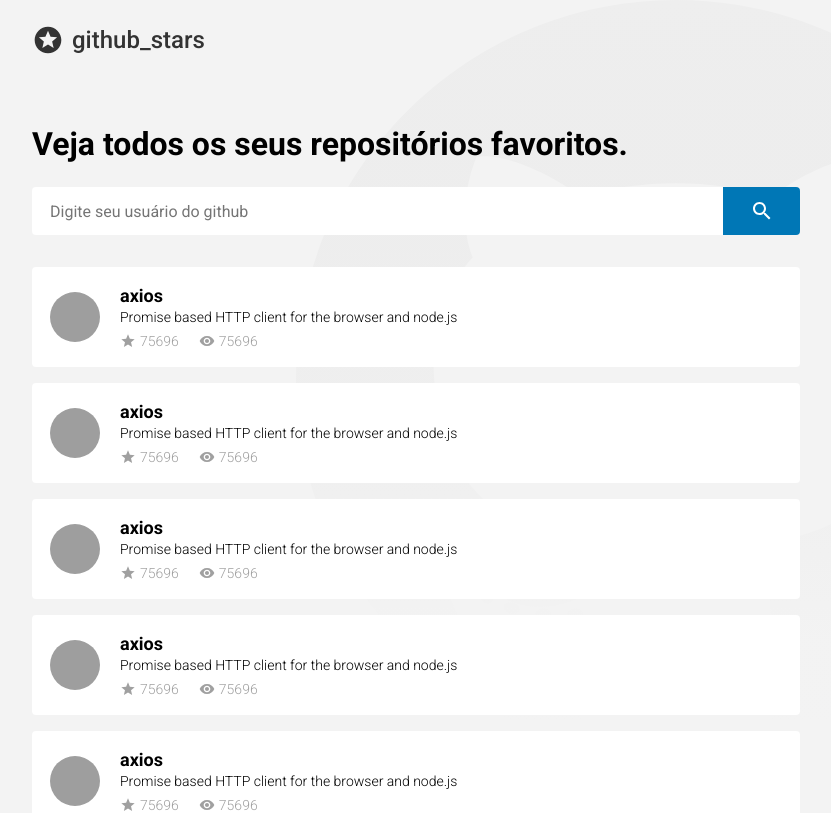
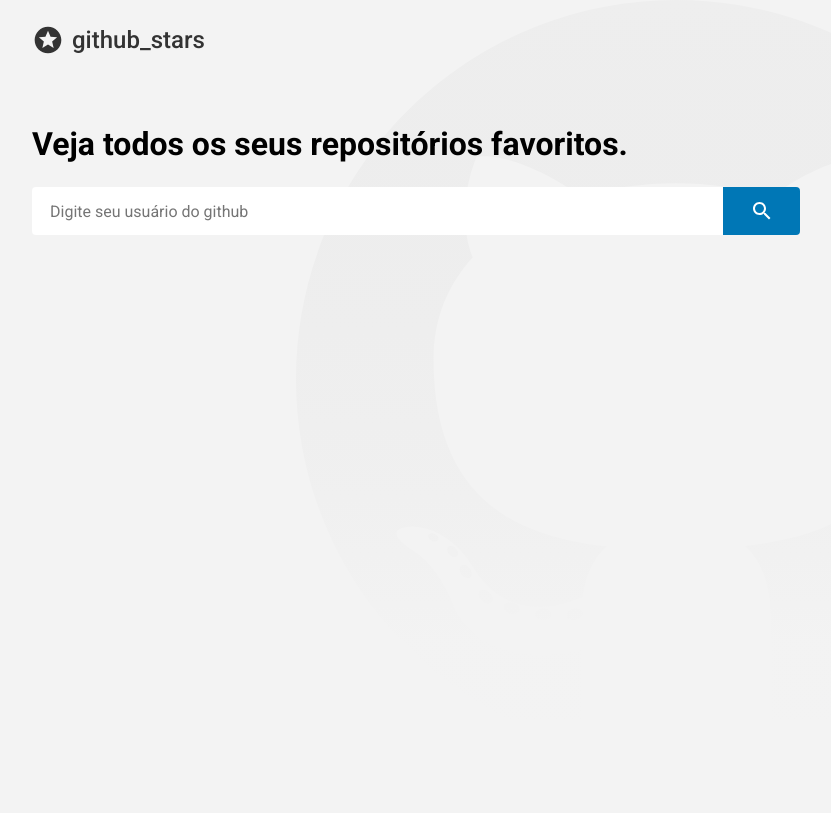
Before and after one commit to rbmelolima/Github-MyStars, a React (Create React App) app: page / in a window 1280 px wide. Shown: the top 813 px of the page, without its empty margins (224-1055 px from the left). Built offline with nearby package versions, Linux system fonts and the light colour scheme; grey boxes are pictures that could not be loaded.

Commit message:
feat: implementação da API do github

```diff
--- a/public/index.html
+++ b/public/index.html
@@ -1,5 +1,5 @@
 <!DOCTYPE html>
-<html lang="en">
+<html lang="pt-br">
 
 <head>
   <meta charset="utf-8" />
--- a/src/components/Card/index.tsx
+++ b/src/components/Card/index.tsx
@@ -1,65 +1,53 @@
 import React from 'react';
 import { Container, Footer } from './style.js';
-//import { modelStarred } from '../../models/starred.js';
+import { modelStarred } from '../../models/starred.js';
 import { MdVisibility, MdStar } from 'react-icons/md';
 
-/* export default function Card(props: modelStarred): JSX.Element {
+interface IStarredProps {
+  details: modelStarred;
+}
+
+export default function Card(props: IStarredProps): JSX.Element {
+  const { html_url, full_name, name, description, watchers_count, stargazers_count } = props.details;
+
+  function renderAvatar(): JSX.Element {
+    if(props.details.owner !== null) {
+      const { avatar_url, login } = props.details.owner;
+
+      return (
+        <div className="img">
+          <img src={ avatar_url } alt={ login } title={ login } />
+        </div>
+      );
+    }
+
+    else {
+      return <></>;
+    }
+  }
+
   return (
-    <a href={ props.html_url } title={ props.full_name }>
+    <a href={ html_url } title={ full_name }>
       <Container>
-        <div className="img">
-          <img src={ props.owner.avatar_url } alt={ props.owner.login } title={ props.owner.login } />
-        </div>
+        {
+          renderAvatar()
+        }
 
         <div className="content">
-          <h3>{ props.name }</h3>
-          <p> { props.description } </p>
-
-          <div className="status">
-            <div className="info">
-              <MdStar />
-              {
-                props.stargazers_count
-              }
-            </div>
-
-            <div className="info">
-              <MdWatch />
-              {
-                props.watchers_count
-              }
-            </div>
-          </div>
-        </div>
-      </Container>
-    </a>
-  );
-} */
-
-export default function Card(): JSX.Element {
-  return (
-    <a href="https://github.com/axios/axios" title="axios">
-      <Container>
-        <div className="img">
-          <img src="https://avatars1.githubusercontent.com/u/32372333?v=4" alt="axios" title="axios" />
-        </div>
-
-        <div className="content">
-          <h3>axios</h3>
-          <p> Promise based HTTP client for the browser and node.js </p>
+          <h3>{ name }</h3>
+          <p> { description } </p>
 
           <Footer>
             <div className="info">
               <MdStar />
-              <p>75696</p>
+              <p>{ stargazers_count }</p>
             </div>
 
             <div className="info">
               <MdVisibility />
-              <p>75696</p>
+              <p>{ watchers_count }</p>
             </div>
           </Footer>
-
         </div>
       </Container>
     </a>
--- a/src/components/Card/style.js
+++ b/src/components/Card/style.js
@@ -28,10 +28,8 @@ export const Container = styled.article`
     align-items: center;
   }
 
-  .content p {
-    white-space: nowrap;
-    overflow: hidden;
-    text-overflow: ellipsis;
+  .content  p {
+    width: 100%;
     font-weight: 300;
     font-size: 14px;
     line-height: 16px;
--- a/src/components/ListCards/index.tsx
+++ b/src/components/ListCards/index.tsx
@@ -1,17 +1,21 @@
-import React from 'react';
+import React, { useContext } from 'react';
 import { Container } from './style.js';
 import Card from '../Card';
+import { StarredRepos } from '../../context/StarredRepos';
 
 export default function ListCards(): JSX.Element {
+  const context = useContext(StarredRepos);
+  const { stars } = context;
+
   return (
     <Container>
-      <Card />
-      <Card />
-      <Card />
-      <Card />
-      <Card />
-      <Card />
-      <Card />
+      {
+        stars !== undefined && stars.map(star => {
+          return (
+            <Card key={ star.id } details={ star } />
+          );
+        })
+      }
     </Container>
   );
 }
--- a/src/components/Search/index.tsx
+++ b/src/components/Search/index.tsx
@@ -1,17 +1,46 @@
-import React from 'react';
+import React, { useContext, FormEvent, useState, ChangeEvent } from 'react';
 import { Container } from './style.js';
 import { MdSearch } from 'react-icons/md';
+import { StarredRepos } from '../../context/StarredRepos';
+import { modelStarred } from '../../models/starred.js';
 
 export default function Search(): JSX.Element {
+  const [ user, setUser ] = useState<string>('');
+
+  const context = useContext(StarredRepos);
+  const { setStars } = context;
+
+  async function handleSubmit(event: FormEvent): Promise<void> {
+    event.preventDefault();
+
+    if(user === '' || user === null) {
+      return;
+    }
+
+    const response = await fetch(`https://api.github.com/users/${ user }/starred?per_page=100`);
+    console.log("Response", response)
+
+    if(response.ok && setStars !== undefined) {
+      const data: Array<modelStarred> = await response.json();
+      console.log("Response.data", data);
+      setStars(data);
+    }
+  }
+
+  function handleUser(event: ChangeEvent<HTMLInputElement>) {
+    const { value } = event.target;
+    setUser(value);
+  }
+
   return (
     <Container>
       <h2>Veja todos os seus repositórios favoritos.</h2>
 
-      <form className="searchInput">
-        <input placeholder="Digite seu usuário do github" />
+      <form className="searchInput" onSubmit={ handleSubmit }>
+        <input placeholder="Digite seu usuário do github" onChange={ handleUser } />
 
         <button type="submit">
-          <MdSearch size={ 24 } color="fff"/>
+          <MdSearch size={ 24 } color="fff" />
         </button>
       </form>
     </Container>
--- /dev/null
+++ b/src/context/StarredRepos.tsx
@@ -0,0 +1,9 @@
+import { createContext } from 'react';
+import { modelStarred } from '../models/starred';
+
+interface params {
+  stars: Array<modelStarred> | undefined;
+  setStars: (stars: Array<modelStarred>) => void;
+}
+
+export const StarredRepos = createContext<Partial<params>>({});
--- a/src/pages/Home/index.tsx
+++ b/src/pages/Home/index.tsx
@@ -1,17 +1,26 @@
-import React from 'react';
+import React, { useState } from 'react';
 import { Wrapper } from './style';
 import Header from '../../components/Header';
 import Search from '../../components/Search';
 import ListCards from '../../components/ListCards';
 
+import { StarredRepos } from '../../context/StarredRepos';
+import { modelStarred } from '../../models/starred';
+
 export default function Home(): JSX.Element {
+  const [ starsRepos, setStars ] = useState<Array<modelStarred>>([]);
+
   return (
-    <main>
+    <StarredRepos.Provider value={ {
+      stars: starsRepos,
+      setStars: (data: Array<modelStarred>) => setStars(data)
+    } }>
+
       <Wrapper>
         <Header />
         <Search />
         <ListCards />
       </Wrapper>
-    </main>
+    </StarredRepos.Provider>
   );
 }
--- a/src/services/index.js
+++ /dev/null
@@ -1 +0,0 @@
-const url = "https://api.github.com/users/rbmelolima/starred";
```
